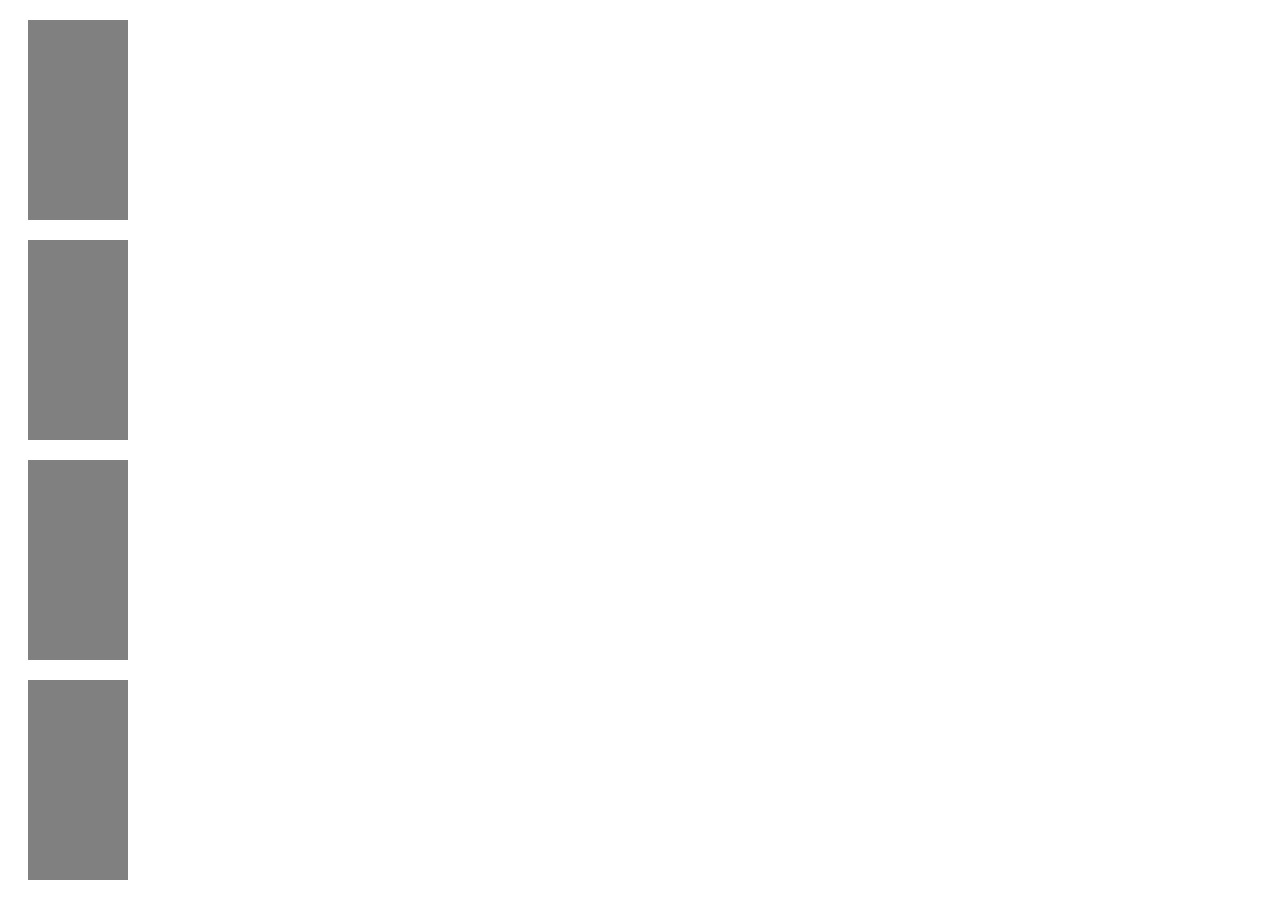
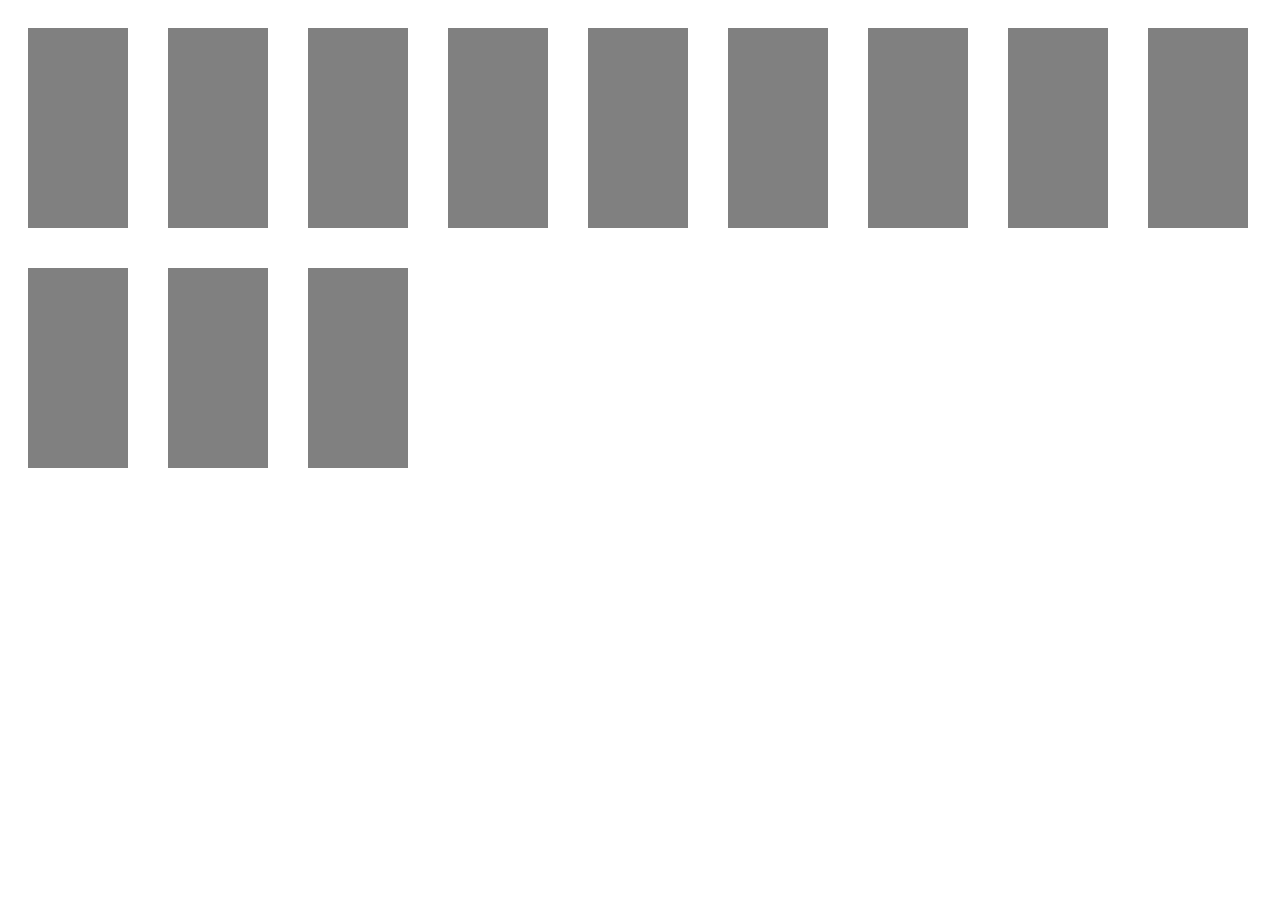
Before and after one commit to RMasnyuk/html-page, a plain HTML site: page index.html in a window 1280 px wide. After the commit the page ends 800 px from the top, so only its background shows below. Drawn offline with Linux system fonts and the light colour scheme.

Commit message:
second commit

```diff
--- a/index.html
+++ b/index.html
@@ -11,6 +11,14 @@
     <article></article>
     <article></article>
     <article></article>
+    <article></article>
+    <article></article>
+    <article></article>
+    <article></article>
+    <article></article>
+    <article></article>
+    <article></article>
+    <article></article>
 </main>
 </body>
 </html>
--- a/style.css
+++ b/style.css
@@ -1,3 +1,10 @@
+main {
+    display: flex;
+    flex-wrap: wrap;
+    justify-content: flex-start;
+    align-content: center;
+}
+
 article {
     background-color: grey;
     width: 100px;
```
